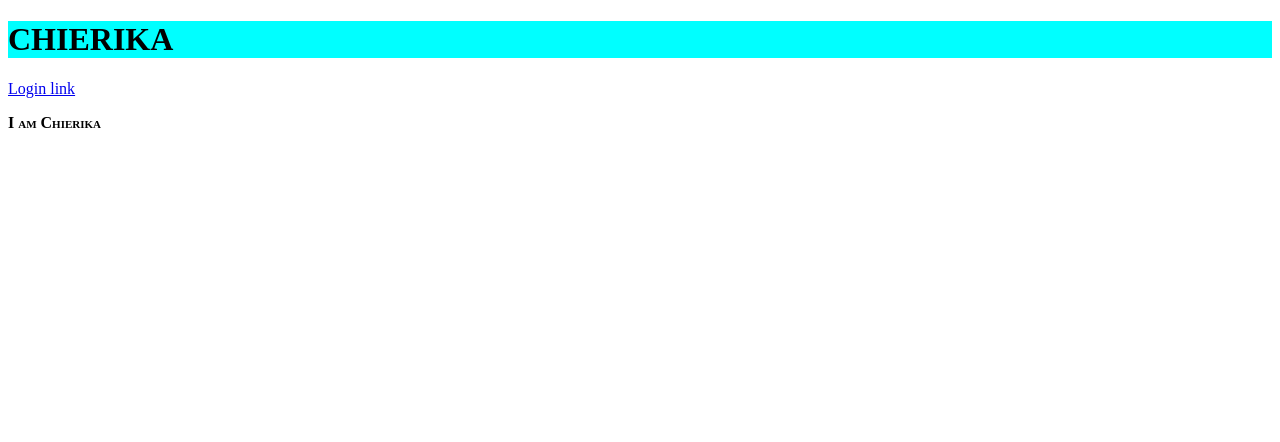
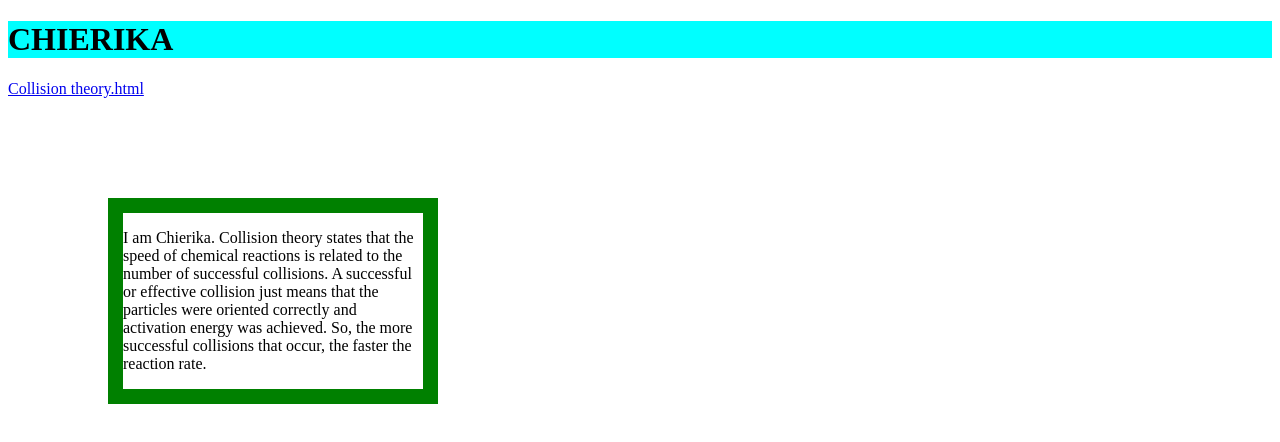
Before and after one commit to LAMINEYAMAL456/CSS_LESSONS, a plain HTML site: page index.html in a window 1280 px wide. Drawn offline with Linux system fonts and the light colour scheme.

Commit message:
first commit

```diff
--- a/index.html
+++ b/index.html
@@ -8,9 +8,12 @@
 </head>
 <body>
     <h1>CHIERIKA</h1>
-    <a href="login.html" target="link">Login link</a>
+    <a href="login.html" target="link">Collision theory.html</a>
     <div>
-        <p>I  am Chierika</p>
+        <p>I  am Chierika. Collision theory states that the speed of chemical reactions is related to the
+        number of successful collisions. A successful or effective collision just means that the particles
+         were oriented correctly and activation energy was achieved. So, the more successful collisions that
+          occur, the faster the reaction rate.</p>
     </div>
 </body>
 </html>
--- a/styles.css
+++ b/styles.css
@@ -2,8 +2,9 @@ h1 {
     background-color: aqua;
 }
 
-p {
-    font-style: normal;
-    font-weight: bold;
-    font-variant: small-caps;
+div {
+    width: 300px;
+    border: 15px solid green;
+    /*padding: 50px*/
+    margin: 100px;
 }
```
